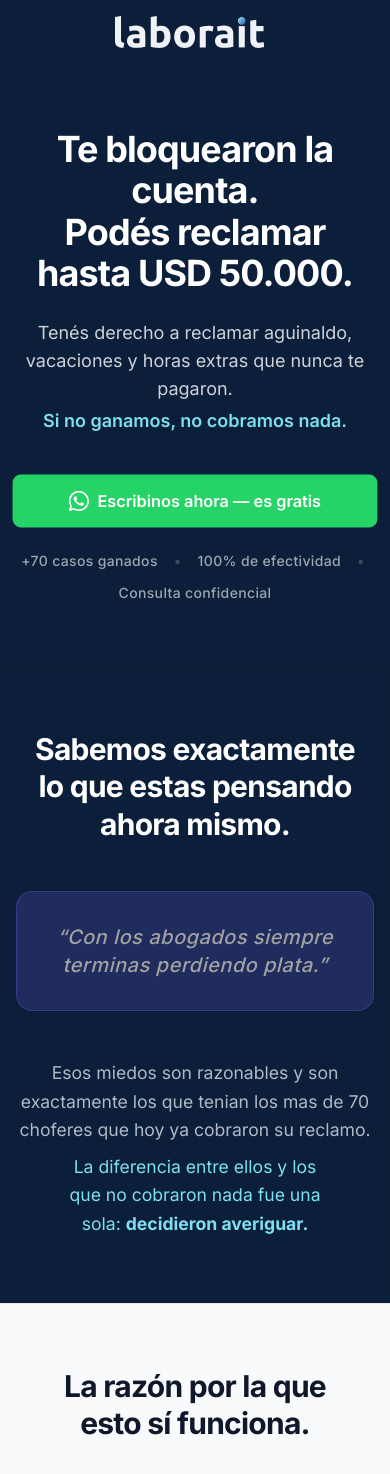
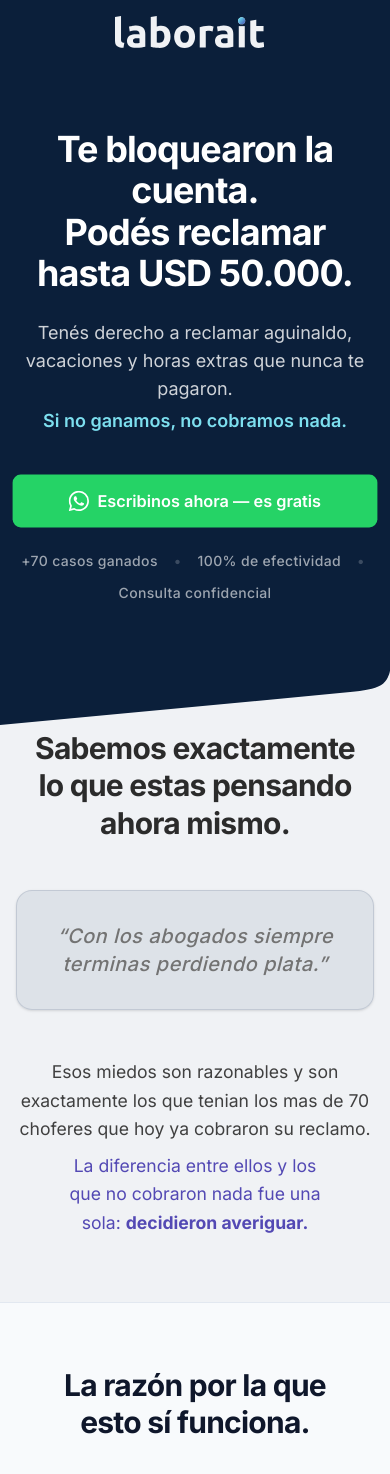
Before and after one commit to Crauseo26/laborait, a Next.js app: page / in a window 390 px wide. Shown: the top 1474 px of the page. Built offline with nearby package versions, Linux system fonts and the light colour scheme.

Commit message:
feat: wave divider at MirrorSection top with -top-px fix for mobile seam, light bg and text contrast

```diff
--- a/src/components/sections/HeroSection.tsx
+++ b/src/components/sections/HeroSection.tsx
@@ -46,22 +46,6 @@
           </div>
         </div>
       </div>
-
-      {/* Wave divider — bottom edge, transitions into the next section */}
-      <div className="absolute bottom-0 left-0 w-full overflow-hidden leading-[0] translate-y-[1px]">
-        <svg
-          viewBox="0 0 390 109"
-          preserveAspectRatio="none"
-          xmlns="http://www.w3.org/2000/svg"
-          className="w-full h-[60px] md:h-[90px]"
-          aria-hidden="true"
-        >
-          <path
-            d="M390 0V10.2681C389.565 15.0151 388.613 19.1577 387.75 22.6299C386.311 28.4146 383.998 33.1362 380.812 36.7949C377.569 40.1167 373.341 42.7407 368.129 44.6665C362.917 46.5923 356.946 48.1279 350.217 49.2734L0 109V0H390Z"
-            fill="#0B1F3A"
-          />
-        </svg>
-      </div>
     </section>
   );
 }
--- a/src/components/sections/MirrorSection.tsx
+++ b/src/components/sections/MirrorSection.tsx
@@ -32,22 +32,37 @@
   };
 
   return (
-    <section className="w-full bg-primary-900 py-16 md:py-24 overflow-hidden shadow-inner">
+    <section className="w-full bg-neutral-50 py-16 md:py-24 relative -mt-px">
+      {/* Wave divider — top edge, Hero color bleeds into this section */}
+      <div className="absolute -top-px left-0 w-full overflow-hidden leading-[0] pointer-events-none">
+        <svg
+          viewBox="0 0 390 109"
+          preserveAspectRatio="none"
+          xmlns="http://www.w3.org/2000/svg"
+          className="w-full h-[60px] md:h-[90px]"
+          aria-hidden="true"
+        >
+          <path
+            d="M390 0V10.2681C389.565 15.0151 388.613 19.1577 387.75 22.6299C386.311 28.4146 383.998 33.1362 380.812 36.7949C377.569 40.1167 373.341 42.7407 368.129 44.6665C362.917 46.5923 356.946 48.1279 350.217 49.2734L0 109V0H390Z"
+            fill="#0B1F3A"
+          />
+        </svg>
+      </div>
       <div className="container mx-auto px-4 md:px-6">
         <div className="max-w-4xl mx-auto flex flex-col items-center text-center">
 
-          <h2 className="text-3xl md:text-4xl lg:text-5xl font-bold tracking-tight text-white mb-8 md:mb-12 leading-tight text-balance">
+          <h2 className="text-3xl md:text-4xl lg:text-5xl font-bold tracking-tight text-neutral-900 mb-8 md:mb-12 leading-tight text-balance">
             Sabemos exactamente lo que estas pensando ahora mismo.
           </h2>
 
           {/* Slider Container with fixed height to prevent CLS */}
-          <div className="relative w-full h-[120px] sm:h-[140px] md:h-[160px] flex items-center justify-center my-4 md:my-8 bg-primary-800/30 rounded-2xl border border-primary-800/50 p-6 shadow-sm overflow-hidden">
+          <div className="relative w-full h-[120px] sm:h-[140px] md:h-[160px] flex items-center justify-center my-4 md:my-8 bg-neutral-200/60 rounded-2xl border border-neutral-300/60 p-6 shadow-sm overflow-hidden">
             {QUOTES.map((quote, idx) => (
               <div
                 key={idx}
                 className={`absolute inset-0 flex items-center justify-center transition-all duration-1000 ease-in-out p-4 md:p-8 ${getSlideClass(idx)}`}
               >
-                <p className="text-xl md:text-2xl lg:text-3xl italic font-medium text-neutral-400 tracking-wide text-balance">
+                <p className="text-xl md:text-2xl lg:text-3xl italic font-medium text-neutral-500 tracking-wide text-balance">
                   &ldquo;{quote}&rdquo;
                 </p>
               </div>
@@ -55,10 +70,10 @@
           </div>
 
           <div className="mt-8 md:mt-12 max-w-3xl leading-relaxed text-balance">
-            <p className="text-[1.1rem] md:text-xl text-neutral-300">
+            <p className="text-[1.1rem] md:text-xl text-neutral-700">
               Esos miedos son razonables y son exactamente los que tenian los mas de 70 choferes que hoy ya cobraron su reclamo.
             </p>
-            <p className="text-[1.1rem] md:text-xl text-primary-600 mt-2 md:mt-3">
+            <p className="text-[1.1rem] md:text-xl text-primary-800 mt-2 md:mt-3">
               La diferencia entre ellos y los que no cobraron nada fue una sola: <span className="font-bold">decidieron averiguar.</span>
             </p>
           </div>
```
